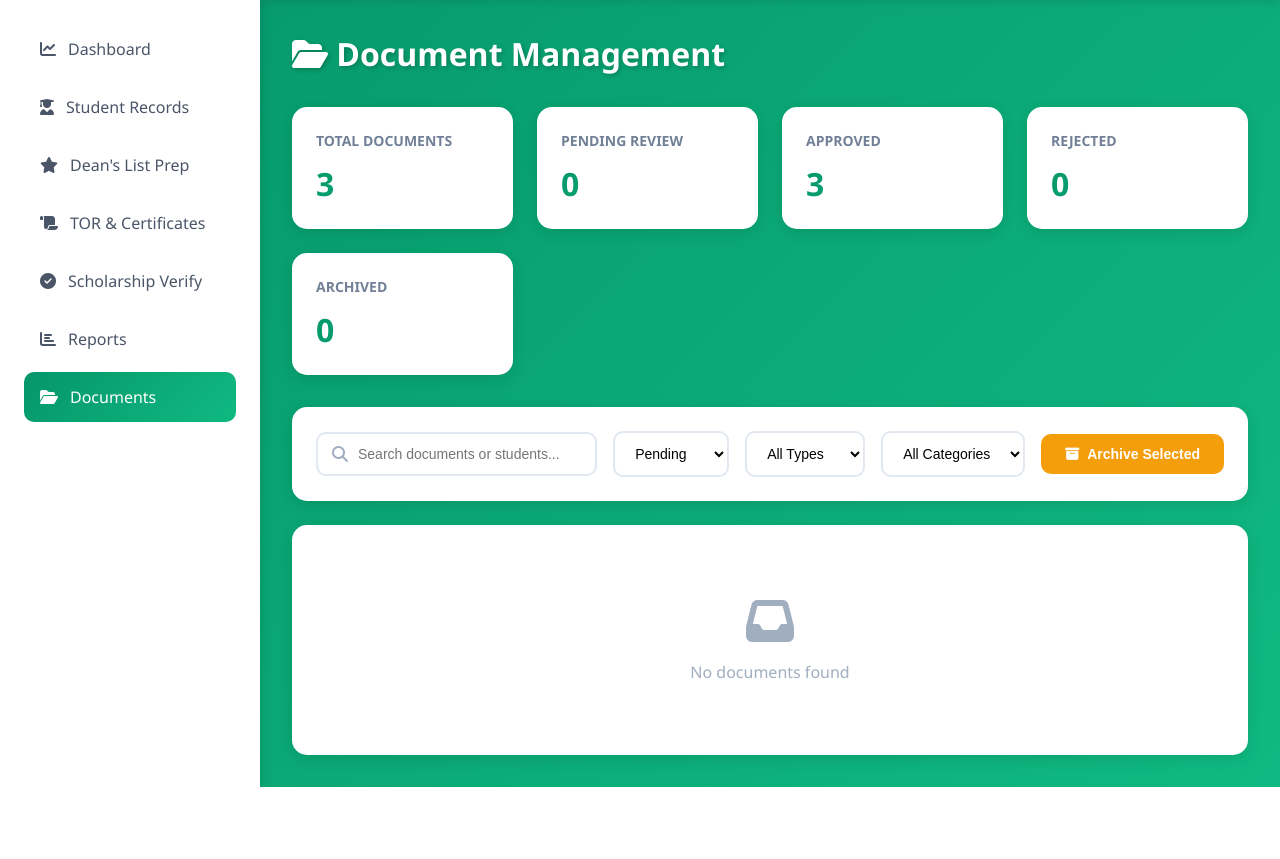
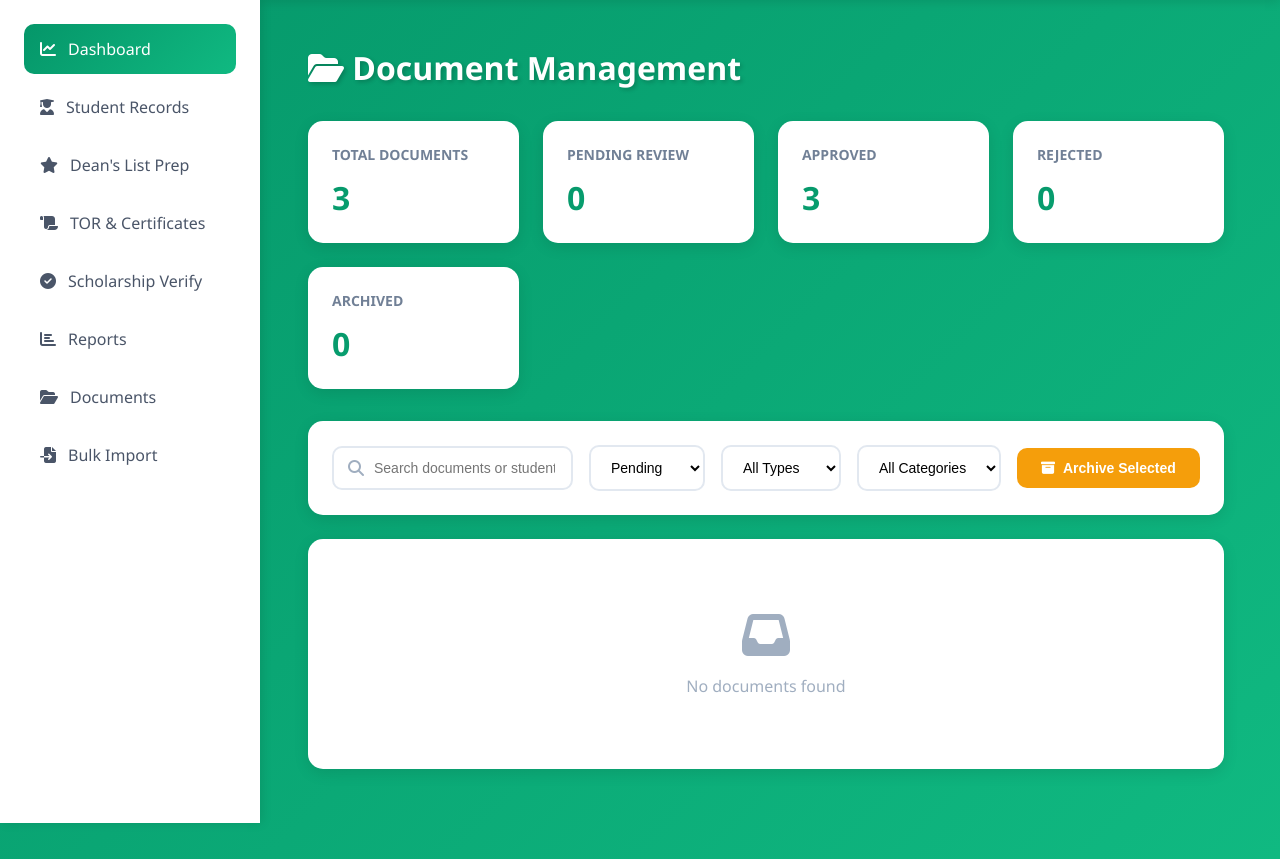
Before and after one commit to zyurcookie/DMS-SYSTEMS, a PHP site: page /registrar_documents.php in a window 1280 px wide. Shown: the part 72-931 px from the top of the page. Before the commit the page ends 859 px from the top, so only its background shows below. Run offline with PHP 8.4, Linux system fonts and the light colour scheme; a user stored in the database is signed in; data comes from the database, SQL or seed files in the repository.

Commit message:
Update registrar_documents.php

```diff
--- a/DMS-Systems/registrar_documents.php
+++ b/DMS-Systems/registrar_documents.php
@@ -455,12 +455,13 @@
   <div class="container">
     <aside class="sidebar">
       <nav>
-        <a href="registrar_dashboard.php" class="nav-item">
+        <a href="registrar_dashboard.php" class="nav-item active">
           <i class="fas fa-chart-line"></i> Dashboard
         </a>
         <a href="registrar_students.php" class="nav-item">
           <i class="fas fa-user-graduate"></i> Student Records
         </a>
+
         <a href="registrar_deans_list.php" class="nav-item">
           <i class="fas fa-star"></i> Dean's List Prep
         </a>
@@ -473,9 +474,11 @@
         <a href="registrar_reports.php" class="nav-item">
           <i class="fas fa-chart-bar"></i> Reports
         </a>
-        <a href="registrar_documents.php" class="nav-item active">
+        <a href="registrar_documents.php" class="nav-item">
           <i class="fas fa-folder-open"></i> Documents
         </a>
+        <a href="registrar_bulk_import.php" class="nav-item">
+          <i class="fas fa-file-import"></i> Bulk Import
       </nav>
     </aside>
 
```
